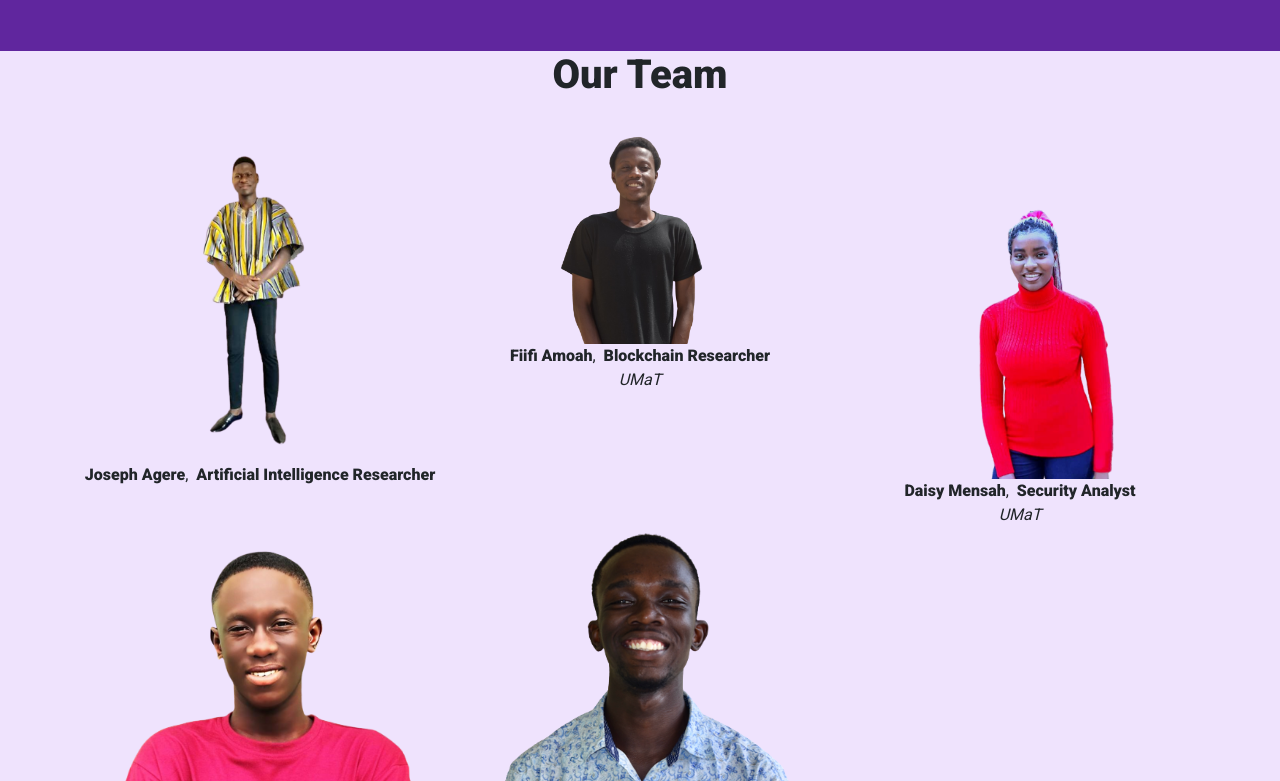
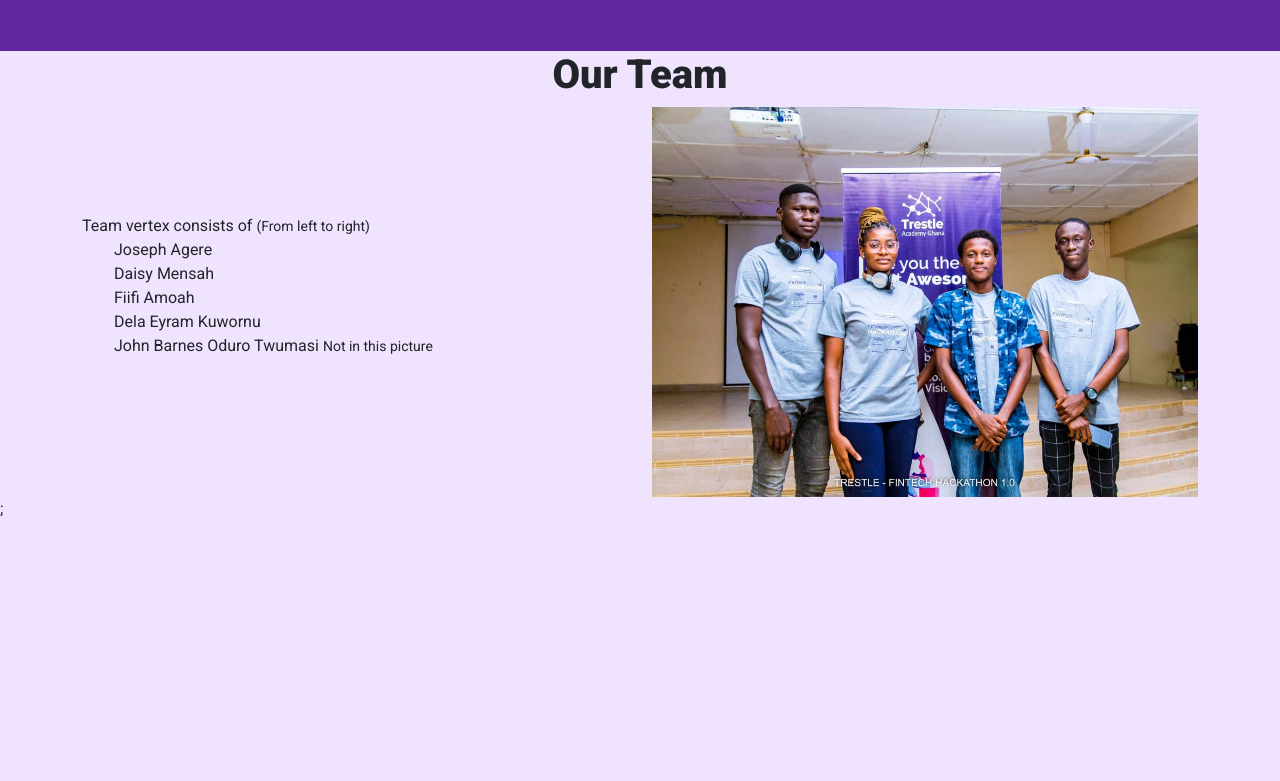
Before and after one commit to jaybarnes33/gocash, a Next.js app: page / in a window 1280 px wide. Shown: the part 1939-2720 px from the top of the page. After the commit the page ends 2460 px from the top, so only its background shows below. Built offline with nearby package versions, Linux system fonts and the light colour scheme.

Commit message:
Team Section

```diff
--- a/pages/index.tsx
+++ b/pages/index.tsx
@@ -400,23 +400,24 @@ export default function Home() {
       <section className={styles.team}>
         <h1 className="text-center">Our Team</h1>
         <Container>
-          <Row>
-            {team.map((member) => (
-              <Col xs={6} md={4} key={member.name}>
-                <Image
-                  src={member.image}
-                  alt={member.name}
-                  width="100%"
-                  className="member"
-                />
-                <div className="text-center">
-                  <strong>{member.name}</strong>, &nbsp;
-                  <strong>{member.role}</strong>
-                  <br />
-                  <em>{member.school}</em>
-                </div>
-              </Col>
-            ))}
+          <Row className="d-flex justify-content-center align-items-center">
+            <Col md={6}>
+              <p>
+                Team vertex consists of <small>(From left to right)</small>
+                <ul>
+                  <li>Joseph Agere</li>
+                  <li>Daisy Mensah</li>
+                  <li>Fiifi Amoah</li>
+                  <li>Dela Eyram Kuwornu</li>
+                  <li>
+                    John Barnes Oduro Twumasi <small>Not in this picture</small>
+                  </li>
+                </ul>
+              </p>
+            </Col>
+            <Col md={6}>
+              <Image src="/team.jpeg" alt="team-vertex" fluid />
+            </Col>
           </Row>
         </Container>
       </section>
```
Also changed, not shown: public/team.jpeg (added).
